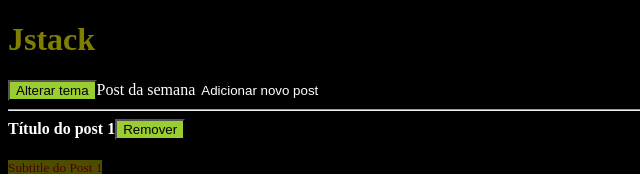
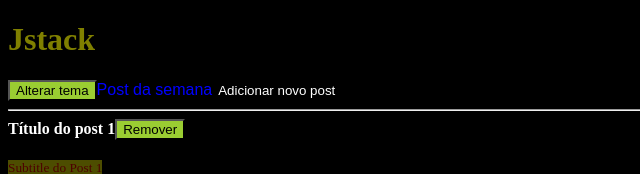
Before and after one commit to cauealb/full-stack, a React app in the folder React/: page / in a window 1280 px wide. Shown: the top 174 px of the page, without its empty margins (0-640 px from the left). Built offline with nearby package versions, Linux system fonts and the light colour scheme.

Commit message:
Usando 'as' no componente de estilição

```diff
--- a/React/src/components/App.jsx
+++ b/React/src/components/App.jsx
@@ -2,6 +2,8 @@ import React, { useState } from "react";
 import Post from "./Post/Post.jsx";
 import Header from "./Header/Header.jsx";
 import { ThemeProvider } from "./context/Context.jsx";
+
+import Title from './Title.js';
 
 const category = "Post da semana";
 
@@ -62,7 +64,9 @@ export default function App() {
   return (
     <ThemeProvider>
       <Header title={`Jstack`}>
-        <span>{category}</span>
+        <Title as="span">
+            {category}
+        </Title>
         <button
           onClick={handleNewPost}
           style={{
```
